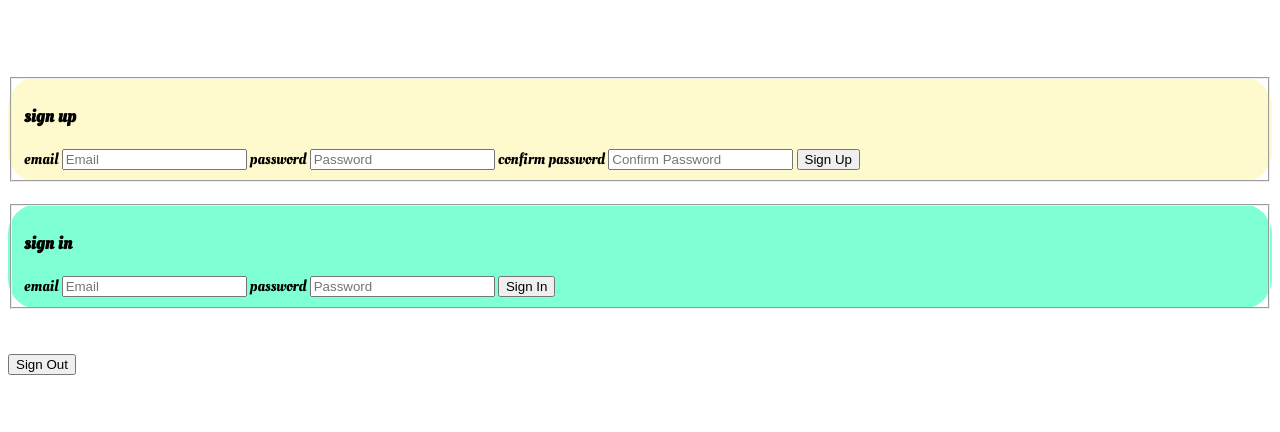
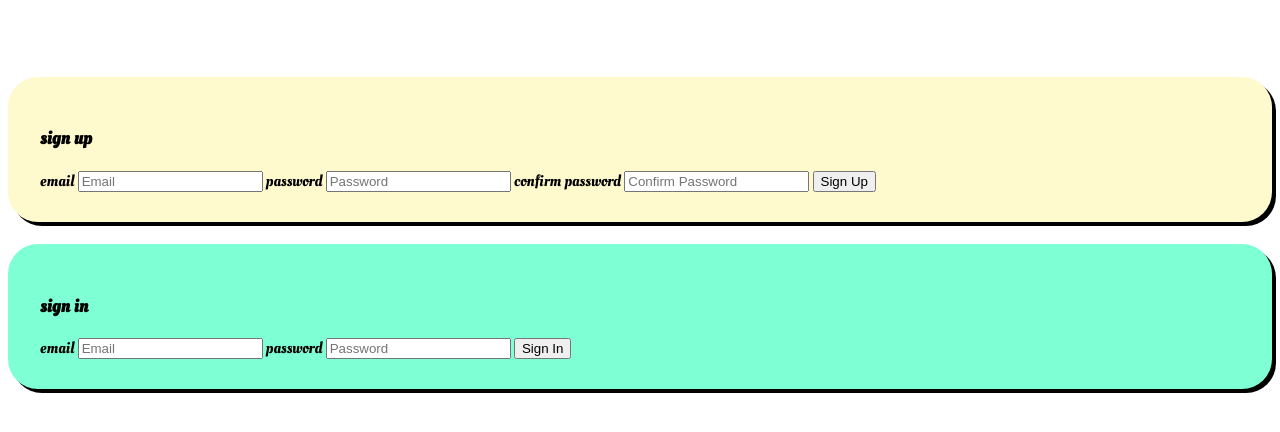
Before and after one commit to mcidoni/Songtracker-client, a website built with webpack: page index.html in a window 1280 px wide. Shown: the part 206-638 px from the top of the page. Built offline with nearby package versions, Linux system fonts and the light colour scheme.

Commit message:
hid sign out button

```diff
--- a/assets/styles/index.scss
+++ b/assets/styles/index.scss
@@ -22,14 +22,22 @@ h1  {
   background-color: lemonchiffon;
   border-radius: 30px;
   border: 0px;
+  box-shadow: 4px 4px black;
 }
 
 #sign-in-form {
   background-color: aquamarine;
   border-radius: 30px;
+  box-shadow: 4px 4px black;
 }
 
 #change-password-form {
   background-color: lightcoral;
   border-radius: 30px;
+  box-shadow: 4px 4px black;
 }
+
+fieldset {
+  border: none;
+  padding: 30px;
+}
--- a/index.html
+++ b/index.html
@@ -58,7 +58,7 @@
       </section>
       <br>
       <section id="sign-out-section">
-        <button id="sign-out">Sign Out</button>
+        <button id="sign-out" class="hidden">Sign Out</button>
       </section>
       <br>
     </body>
```
